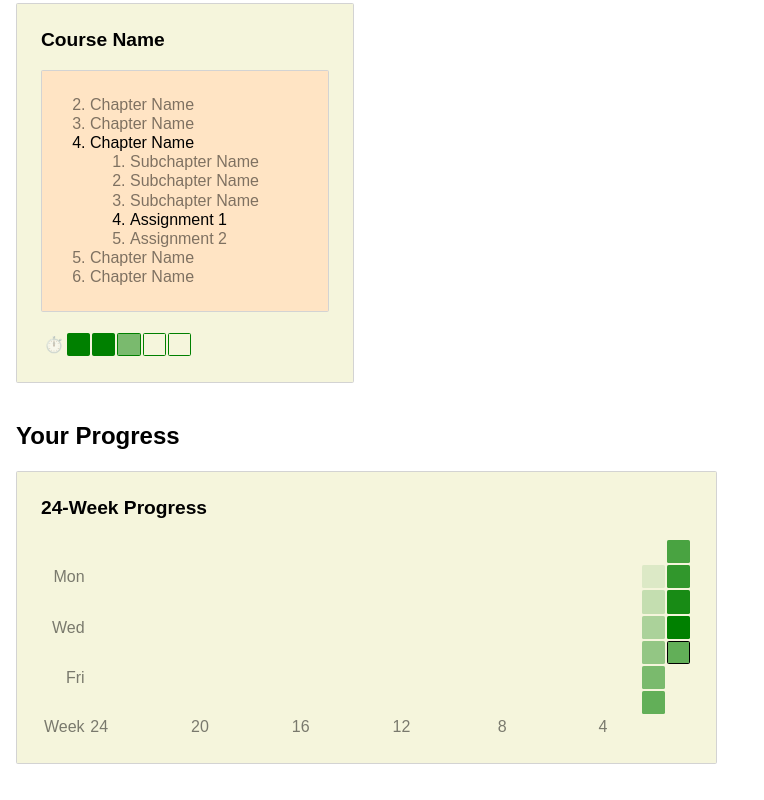
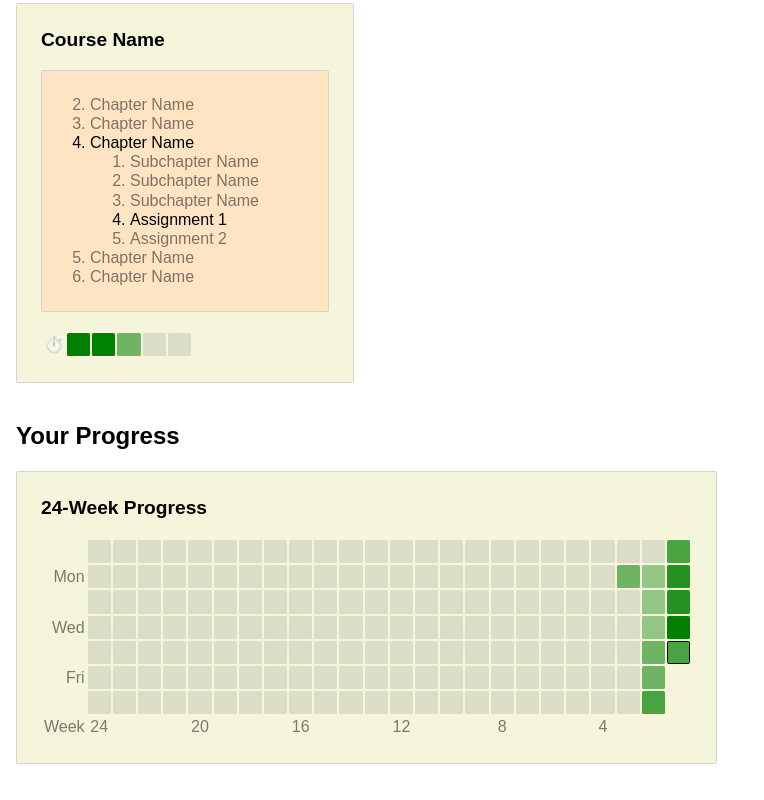
Before and after one commit to transkatgirl/frontend-test, a plain HTML site: page homepage.html in a window 1280 px wide. Shown: the part 400-1200 px from the top of the page, without its empty margins (0-764 px from the left). Drawn offline with Linux system fonts and the light colour scheme.

Commit message:
Tweaked homepage

```diff
--- a/progress-map.html
+++ b/homepage.html
@@ -182,7 +182,7 @@
 					<td class=""> </td>
 					<td class=""> </td>
 					<td class=""> </td>
-					<td class="level-7"> </td>
+					<td class="level-3"> </td>
 				</tr>
 				<tr>
 					<th>Mon</th>
@@ -207,9 +207,63 @@
 					<td class=""> </td>
 					<td class=""> </td>
 					<td class=""> </td>
+					<td class="level-2"> </td>
+					<td class="level-1"> </td>
+					<td class="level-4"> </td>
+				</tr>
+				<tr>
+					<th></th>
+					<td class=""> </td>
+					<td class=""> </td>
+					<td class=""> </td>
+					<td class=""> </td>
+					<td class=""> </td>
+					<td class=""> </td>
+					<td class=""> </td>
+					<td class=""> </td>
+					<td class=""> </td>
+					<td class=""> </td>
+					<td class=""> </td>
+					<td class=""> </td>
+					<td class=""> </td>
+					<td class=""> </td>
+					<td class=""> </td>
+					<td class=""> </td>
+					<td class=""> </td>
+					<td class=""> </td>
+					<td class=""> </td>
+					<td class=""> </td>
+					<td class=""> </td>
 					<td class=""> </td>
 					<td class="level-1"> </td>
-					<td class="level-8"> </td>
+					<td class="level-4"> </td>
+				</tr>
+				<tr>
+					<th>Wed</th>
+					<td class=""> </td>
+					<td class=""> </td>
+					<td class=""> </td>
+					<td class=""> </td>
+					<td class=""> </td>
+					<td class=""> </td>
+					<td class=""> </td>
+					<td class=""> </td>
+					<td class=""> </td>
+					<td class=""> </td>
+					<td class=""> </td>
+					<td class=""> </td>
+					<td class=""> </td>
+					<td class=""> </td>
+					<td class=""> </td>
+					<td class=""> </td>
+					<td class=""> </td>
+					<td class=""> </td>
+					<td class=""> </td>
+					<td class=""> </td>
+					<td class=""> </td>
+					<td class=""> </td>
+					<td class="level-1"> </td>
+					<td class="level-5"> </td>
 				</tr>
 				<tr>
 					<th></th>
@@ -236,61 +290,7 @@
 					<td class=""> </td>
 					<td class=""> </td>
 					<td class="level-2"> </td>
-					<td class="level-9"> </td>
-				</tr>
-				<tr>
-					<th>Wed</th>
-					<td class=""> </td>
-					<td class=""> </td>
-					<td class=""> </td>
-					<td class=""> </td>
-					<td class=""> </td>
-					<td class=""> </td>
-					<td class=""> </td>
-					<td class=""> </td>
-					<td class=""> </td>
-					<td class=""> </td>
-					<td class=""> </td>
-					<td class=""> </td>
-					<td class=""> </td>
-					<td class=""> </td>
-					<td class=""> </td>
-					<td class=""> </td>
-					<td class=""> </td>
-					<td class=""> </td>
-					<td class=""> </td>
-					<td class=""> </td>
-					<td class=""> </td>
-					<td class=""> </td>
-					<td class="level-3"> </td>
-					<td class="level-10"> </td>
-				</tr>
-				<tr>
-					<th></th>
-					<td class=""> </td>
-					<td class=""> </td>
-					<td class=""> </td>
-					<td class=""> </td>
-					<td class=""> </td>
-					<td class=""> </td>
-					<td class=""> </td>
-					<td class=""> </td>
-					<td class=""> </td>
-					<td class=""> </td>
-					<td class=""> </td>
-					<td class=""> </td>
-					<td class=""> </td>
-					<td class=""> </td>
-					<td class=""> </td>
-					<td class=""> </td>
-					<td class=""> </td>
-					<td class=""> </td>
-					<td class=""> </td>
-					<td class=""> </td>
-					<td class=""> </td>
-					<td class=""> </td>
-					<td class="level-4"> </td>
-					<td class="in-progress level-6"> </td>
+					<td class="in-progress level-3"> </td>
 				</tr>
 				<tr>
 					<th>Fri</th>
@@ -316,7 +316,7 @@
 					<td class=""> </td>
 					<td class=""> </td>
 					<td class=""> </td>
-					<td class="level-5"> </td>
+					<td class="level-2"> </td>
 					<td class="no-data"> </td>
 				</tr>
 				<tr>
@@ -343,7 +343,7 @@
 					<td class=""> </td>
 					<td class=""> </td>
 					<td class=""> </td>
-					<td class="level-6"> </td>
+					<td class="level-3"> </td>
 					<td class="no-data"> </td>
 				</tr>
 			</tbody>
--- a/theme.css
+++ b/theme.css
@@ -70,7 +70,8 @@ section h3 {
 }
 
 .progress-map.chapter-progress-map tbody td {
-	border: 0.1em solid rgb(165, 42, 42);
+	border: 0.1em solid transparent;
+	background-color: rgba(16, 4, 4, 0.1);
 }
 
 .progress-map.chapter-progress-map .finished {
@@ -78,11 +79,12 @@ section h3 {
 }
 
 .progress-map.chapter-progress-map .in-progress {
-	background-color: rgba(165, 42, 42, 0.5);
+	background-color: rgba(165, 42, 42, 0.55);
 }
 
 .progress-map.hourly-progress-map tbody td {
-	border: 0.1em solid rgb(0, 128, 0);
+	border: 0.1em solid transparent;
+	background-color: rgba(0, 16, 0, 0.1);
 }
 
 .progress-map.hourly-progress-map .finished {
@@ -90,50 +92,31 @@ section h3 {
 }
 
 .progress-map.hourly-progress-map .in-progress {
-	background-color: rgba(0, 128, 0, 0.5);
+	background-color: rgba(0, 128, 0, 0.55);
 }
 
 .progress-map.daily-progress-map tbody td {
 	border: 0.1em solid transparent;
+	background-color: rgba(0, 16, 0, 0.1);
 }
 
 .progress-map.daily-progress-map .level-1 {
-	background-color: rgba(0, 128, 0, 0.1);
+	background-color: rgba(0, 128, 0, 0.4);
 }
 
 .progress-map.daily-progress-map .level-2 {
-	background-color: rgba(0, 128, 0, 0.2);
+	background-color: rgba(0, 128, 0, 0.55);
 }
 
 .progress-map.daily-progress-map .level-3 {
-	background-color: rgba(0, 128, 0, 0.3);
+	background-color: rgba(0, 128, 0, 0.7);
 }
 
 .progress-map.daily-progress-map .level-4 {
-	background-color: rgba(0, 128, 0, 0.4);
+	background-color: rgba(0, 128, 0, 0.85);
 }
 
 .progress-map.daily-progress-map .level-5 {
-	background-color: rgba(0, 128, 0, 0.5);
-}
-
-.progress-map.daily-progress-map .level-6 {
-	background-color: rgba(0, 128, 0, 0.6);
-}
-
-.progress-map.daily-progress-map .level-7 {
-	background-color: rgba(0, 128, 0, 0.7);
-}
-
-.progress-map.daily-progress-map .level-8 {
-	background-color: rgba(0, 128, 0, 0.8);
-}
-
-.progress-map.daily-progress-map .level-9 {
-	background-color: rgba(0, 128, 0, 0.9);
-}
-
-.progress-map.daily-progress-map .level-10 {
 	background-color: rgba(0, 128, 0, 1);
 }
 
```
